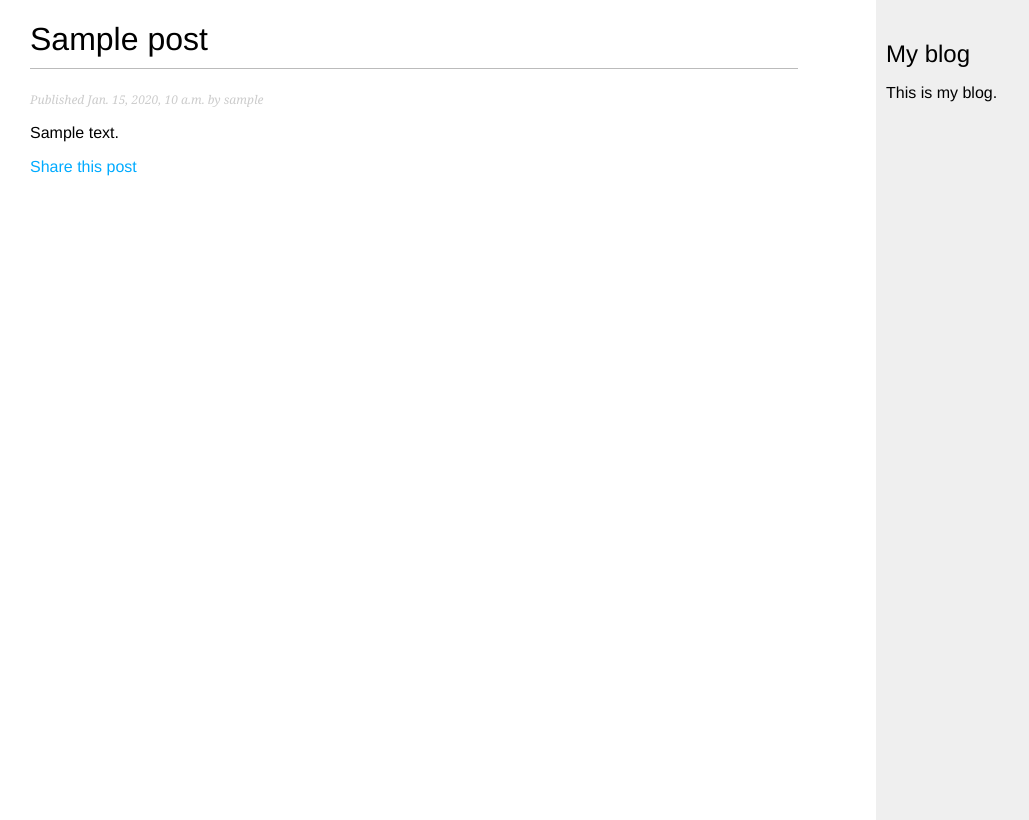
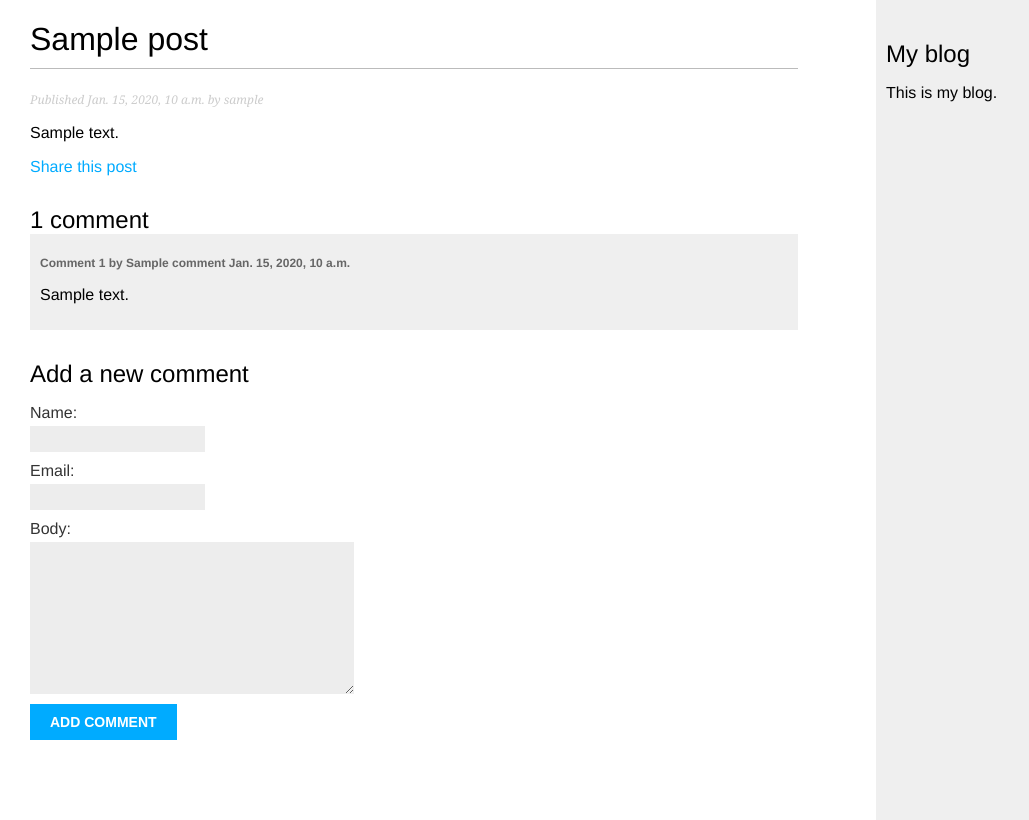
Before and after one commit to M-110/django-3-by-example, a Django app: a page that uses mysite/templates/blog/post/detail.html in a window 1280 px wide. Shown: the whole page, without its empty margins (0-1029 px from the left). Run offline with Django 4.2, Linux system fonts and the light colour scheme; tables that the repository leaves empty hold one stand-in row (values such as "Sample post").

Commit message:
feat: add comment section to blog posts

```diff
--- a/mysite/blog/forms.py
+++ b/mysite/blog/forms.py
@@ -1,4 +1,6 @@
 from django import forms
+
+from .models import Comment
 
 
 class EmailPostForm(forms.Form):
@@ -6,3 +8,8 @@ class EmailPostForm(forms.Form):
     email = forms.EmailField()
     to = forms.EmailField()
     comments = forms.CharField(required=False, widget=forms.Textarea)
+
+class CommentForm(forms.ModelForm):
+    class Meta:
+        model = Comment
+        fields = ('name', 'email', 'body')
--- a/mysite/blog/models.py
+++ b/mysite/blog/models.py
@@ -45,4 +45,19 @@ class Post(models.Model):
         ordering = '-publish',
 
 
-# Create your models here.
+class Comment(models.Model):
+    post = models.ForeignKey(Post,
+                             on_delete=models.CASCADE,
+                             related_name='comments')
+    name = models.CharField(max_length=80)
+    email = models.EmailField()
+    body = models.TextField()
+    created = models.DateTimeField(auto_now_add=True)
+    updated = models.DateTimeField(auto_now=True)
+    active = models.BooleanField(default=True)
+
+    class Meta:
+        ordering = ('created',)
+
+    def __str__(self):
+        return f'Comment by {self.name} on {self.post}'
--- a/mysite/blog/views.py
+++ b/mysite/blog/views.py
@@ -3,7 +3,7 @@ from django.core.paginator import EmptyPage, PageNotAnInteger, Paginator
 from django.shortcuts import render, get_object_or_404
 from django.views.generic import ListView
 
-from .forms import EmailPostForm
+from .forms import EmailPostForm, CommentForm
 from .models import Post
 
 
@@ -33,9 +33,22 @@ def post_detail(request, year, month, day, post):
                              publish__year=year,
                              publish__month=month,
                              publish__day=day)
+    comments = post.comments.filter(active=True)
+    new_comment = None
+    if request.method == "POST":
+        comment_form = CommentForm(data=request.POST)
+        if comment_form.is_valid():
+            new_comment = comment_form.save(commit=False)
+            new_comment.post = post
+            new_comment.save()
+    else:
+        comment_form = CommentForm()
     return render(request,
                   'blog/post/detail.html',
-                  dict(post=post))
+                  dict(post=post,
+                       comments=comments,
+                       new_comment=new_comment,
+                       comment_form=comment_form))
 
 
 def post_share(request, post_id):
--- a/mysite/templates/blog/post/detail.html
+++ b/mysite/templates/blog/post/detail.html
@@ -11,4 +11,34 @@
         Share this post
       </a>
     </p>
+
+{% with comments.count as total_comments %}
+  <h2>
+    {{ total_comments }} comment{{ total_comments|pluralize }}
+  </h2>
+{% endwith %}
+
+{% for comment in comments %}
+  <div class="comment">
+    <p class="info">
+      Comment {{ forloop.counter }} by {{ comment.name }}
+      {{ comment.created }}
+    </p>
+    {{ comment.body|linebreaks }}
+  </div>
+{% empty %}
+  <p>There are no comments yet.</p>
+{% endfor %}
+
+{% if new_comment %}
+  <h2>Your comment has been added.</h2>
+{% else %}
+  <h2>Add a new comment</h2>
+  <form method="post">
+    {{ comment_form.as_p }}
+    {% csrf_token %}
+    <p><input type="submit" value="Add comment"></p>
+  </form>
+{% endif %}
+
 {% endblock %}
```
Also changed, not shown: mysite/blog/admin.py (+8 -1 lines).
